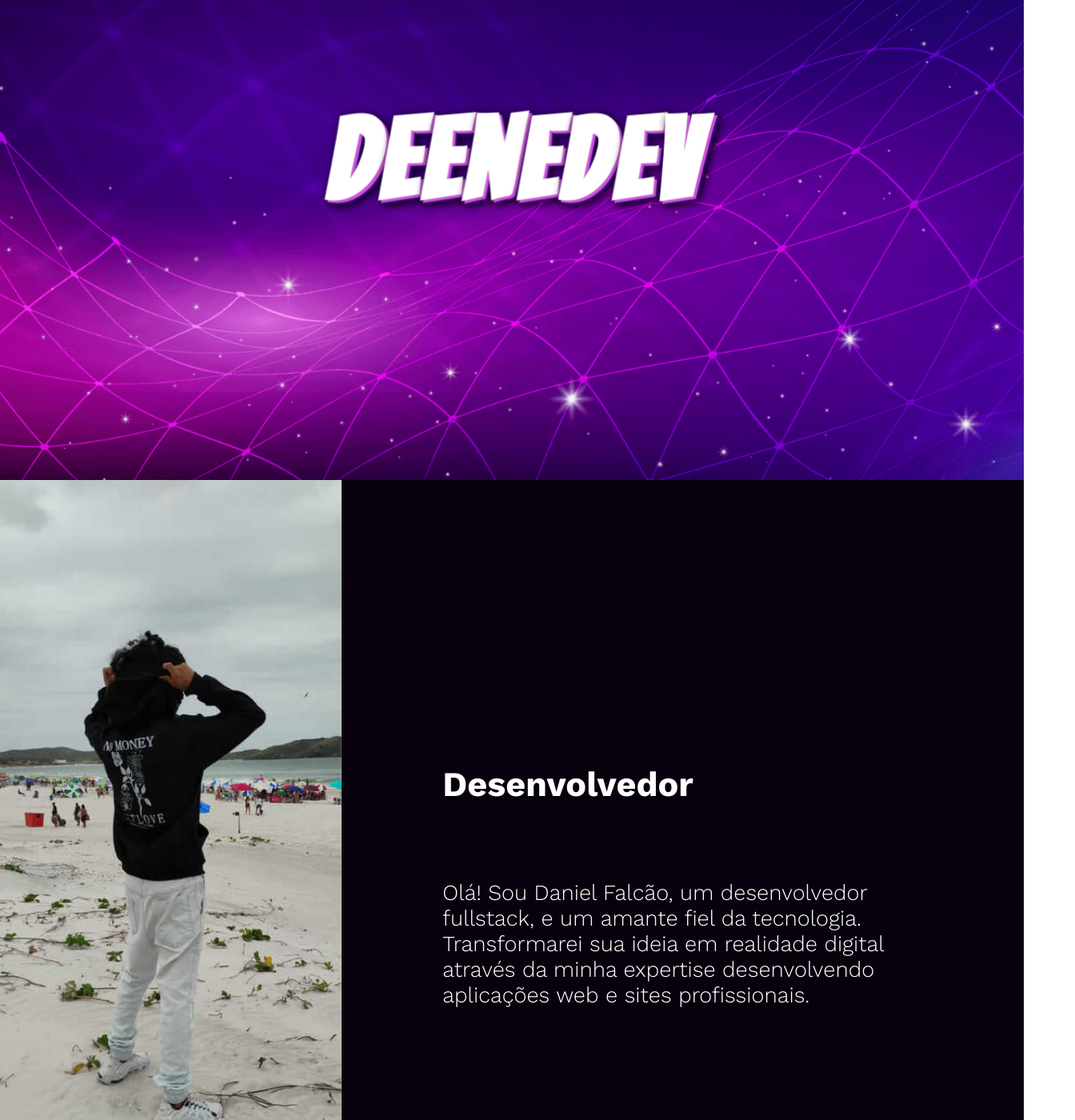
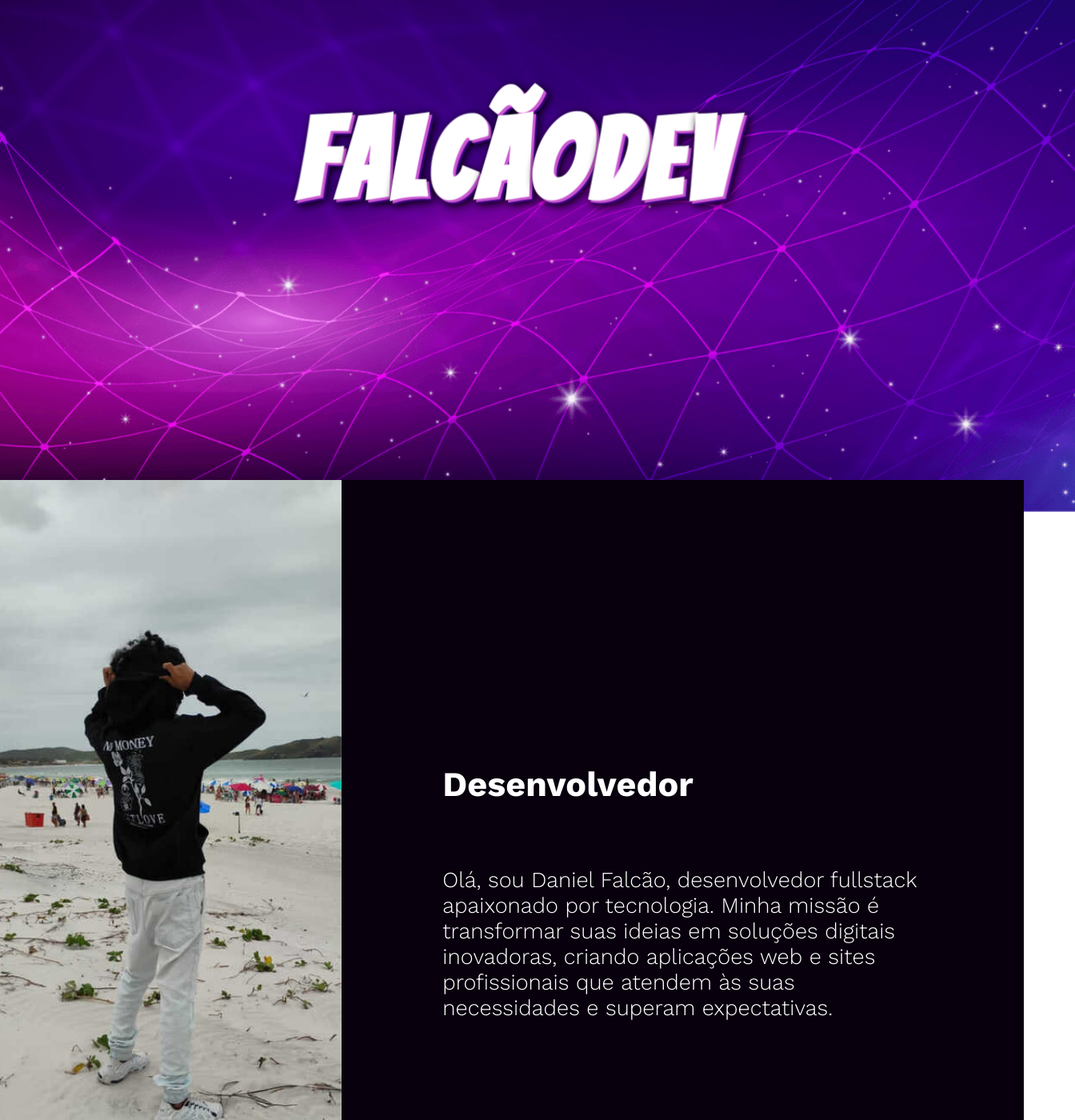
Before and after one commit to danielfalcaovt/portfolio, a React (Vite) app: page / in a window 1280 px wide. Shown: the part 200-1600 px from the top of the page at 80% size, 1344 px wide, since content can reach past the window. Built offline with nearby package versions, Linux system fonts and the light colour scheme.

Commit message:
feat: add new effects to presentation, change names from header presentation and tab

```diff
--- a/index.html
+++ b/index.html
@@ -6,7 +6,7 @@
     <meta name="viewport" content="width=device-width, initial-scale=1.0" />
     <link rel="shortcut icon" href="/favicon.ico" type="image/x-icon">
     <link rel="stylesheet" href="/styles/index.css">
-    <title>DEENEDEV | DESENVOLVEDOR FULLSTACK</title>
+    <title>DANIEL FALCÃO | DESENVOLVEDOR FULL STACK</title>
   </head>
   <body>
     <div id="root"></div>
--- a/public/styles/index.css
+++ b/public/styles/index.css
@@ -27,8 +27,7 @@
   text-decoration: none;
 }
 
-body,
-#root {
+body {
   overflow-x: hidden;
 }
 
--- a/public/styles/presentation.css
+++ b/public/styles/presentation.css
@@ -11,7 +11,7 @@
 
 #presentation span {
   color: white;
-  transition: all 0.2s;
+  transition: transform 0.3s;
   cursor: pointer;
   font-size: 8rem;
   font-family: "Bangers", system-ui, -apple-system, BlinkMacSystemFont, 'Segoe UI', Roboto, Oxygen, Ubuntu, Cantarell, 'Open Sans', 'Helvetica Neue', sans-serif;
@@ -23,11 +23,6 @@
   filter: drop-shadow(2px 2px 5px black);
 }
 
-#presentation span:hover {
-  font-size: 10rem;
-  margin: 1px;
-}
-
 @media screen and (max-width: 900px) {
   #presentation span {
     font-size: 5rem;
--- a/src/components/aboutme.jsx
+++ b/src/components/aboutme.jsx
@@ -6,6 +6,7 @@ export default function Aboutme () {
   const [textState, setTextState] = useState({ opacity: 100 })
   const myFunctions = [
     'Desenvolvedor',
+    'Escritor',
     'Viajante',
     'Solucionador de Problemas',
     'Viciado em Café',
@@ -40,14 +41,30 @@ export default function Aboutme () {
   return (
     <>
       <section id="aboutme">
-        <article style={{ backgroundColor: '#18002B', backgroundImage: 'url("/deenedev.jpg")', backgroundSize: 'cover', backgroundPosition: 'center center' }} id='developerphoto'></article>
-        <article id='aboutme-main'>
-          <div id='aboutme-text'>
+        <article
+          style={{
+            backgroundColor: '#18002B',
+            backgroundImage: 'url("/deenedev.jpg")',
+            backgroundSize: 'cover',
+            backgroundPosition: 'center center'
+          }}
+          id="developerphoto"
+        ></article>
+        <article id="aboutme-main">
+          <div id="aboutme-text">
             <div>
-              <h1 style={textState} draggable>{functionExibida}</h1>
+              <h1 style={textState} draggable>
+                {functionExibida}
+              </h1>
             </div>
             <div>
-              <h2>Olá! Sou Daniel Falcão, um desenvolvedor fullstack, e um amante fiel da tecnologia. Transformarei sua ideia em realidade digital através da minha expertise desenvolvendo aplicações web e sites profissionais.</h2>
+              <h2>
+                Olá, sou Daniel Falcão, desenvolvedor fullstack apaixonado por
+                tecnologia. Minha missão é transformar suas ideias em soluções
+                digitais inovadoras, criando aplicações web e sites
+                profissionais que atendem às suas necessidades e superam
+                expectativas.
+              </h2>
             </div>
           </div>
         </article>
--- a/src/components/header.jsx
+++ b/src/components/header.jsx
@@ -39,7 +39,7 @@ export default function Header () {
               window.location.reload()
             }}
           >
-            DEENE<span>DEV</span>
+            DANIEL<span>DEV</span>
           </h1>
         </div>
         <div id="navbar-link">
--- a/src/components/presentation.jsx
+++ b/src/components/presentation.jsx
@@ -1,23 +1,69 @@
 /* eslint-disable react/prop-types */
 /* eslint-disable no-unused-vars */
+
 import React, { useEffect, useState } from 'react'
 
 export default function Presentation (props) {
   const [fullText, setFullText] = useState([])
-  const presentationText = 'deenedev'
+  const [bLetterCount, setBLetterC] = useState(-1)
+  const presentationText = 'FALCÃODEV'
 
   useEffect(() => {
     for (const i of presentationText) {
-      setFullText(oldValue => {
+      setFullText((oldValue) => {
         return [...oldValue, i]
       })
     }
   }, [])
+
+  function atualizarContexto () {
+    let count = 0
+    setInterval(() => {
+      setBLetterC(-1)
+      const interval = setInterval(() => {
+        if (count < presentationText.length) {
+          setBLetterC((oldValue) => {
+            return oldValue + 1
+          })
+          count++
+        } else {
+          setBLetterC(-1)
+          clearInterval(interval)
+          count = 0
+        }
+      }, 100)
+    }, 2000)
+  }
+
+  useEffect(() => {
+    atualizarContexto()
+  }, [])
+
   return (
     <>
-      <section onMouseMove={props.onMouseMove} style={{ backgroundColor: '#050505', backgroundImage: 'url("/bg.webp")', backgroundPosition: 'center center', backgroundSize: 'cover', backgroundRepeat: 'no-repeat', ...props.style }} id='presentation'>
-        {fullText.map(word => {
-          return <span key={1}>{word}</span>
+      <section
+        onMouseMove={props.onMouseMove}
+        style={{
+          backgroundColor: '#050505',
+          backgroundImage: 'url("/bg.webp")',
+          backgroundPosition: 'center center',
+          backgroundSize: 'cover',
+          backgroundRepeat: 'no-repeat',
+          ...props.style
+        }}
+        id="presentation"
+      >
+        {fullText.map((word, i) => {
+          return (
+            <span
+              style={{
+                transform: `scale(${i === bLetterCount ? '1.1' : '1'})'})`
+              }}
+              key={i}
+            >
+              {word}
+            </span>
+          )
         })}
       </section>
     </>
```
